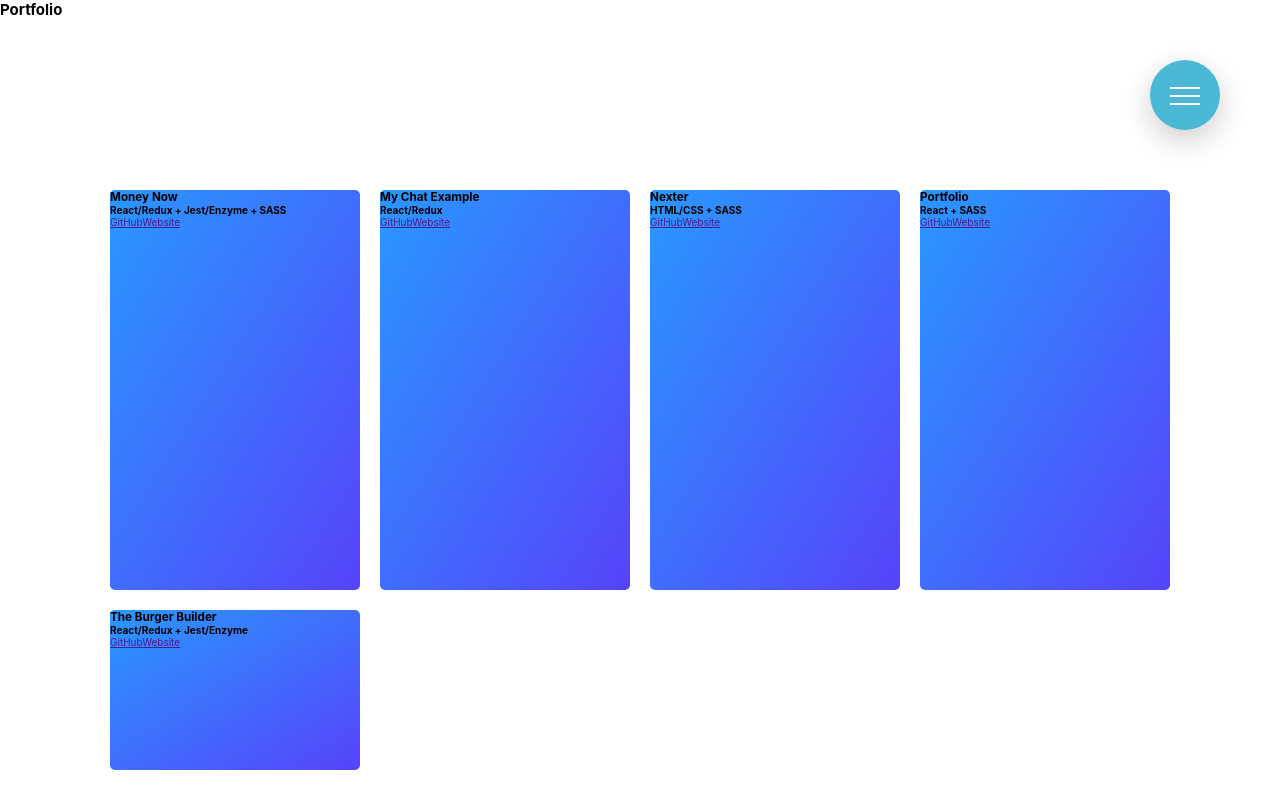
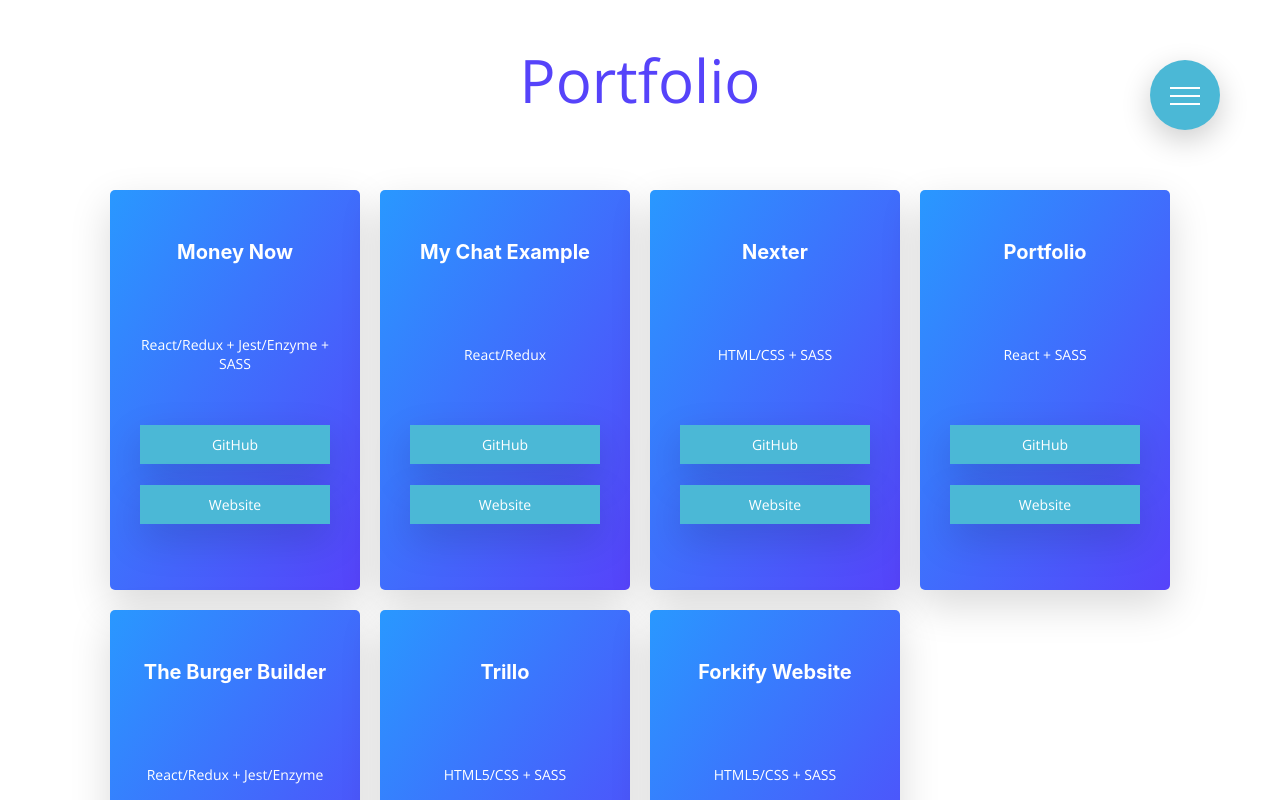
Before and after one commit to HenriqueFadoni/portfolio-2.0, a React (Create React App) app: page /portfolio in a window 1280 px wide. Shown: the top 800 px of the page. Built offline with nearby package versions, Linux system fonts and the light colour scheme.

Commit message:
Styling Portfolio

```diff
--- a/src/Pages/Portifolio/Portfolio.js
+++ b/src/Pages/Portifolio/Portfolio.js
@@ -3,28 +3,65 @@ import React, { Component } from 'react';
 class Portifolio extends Component {
     state = {
         projects: [
-            { title: "Money Now", skills: "React/Redux + Jest/Enzyme + SASS", github: "", website: "" },
-            { title: "My Chat Example", skills: "React/Redux", github: "", website: "" },
-            { title: "Nexter", skills: "HTML/CSS + SASS", github: "", website: "" },
-            { title: "Portfolio", skills: "React + SASS", github: "", website: "" },
-            { title: "The Burger Builder", skills: "React/Redux + Jest/Enzyme", github: "", website: "" }
-
+            {
+                title: "Money Now",
+                skills: "React/Redux + Jest/Enzyme + SASS",
+                github: "https://github.com/HenriqueFadoni/money-now",
+                website: "https://henriquefadoni.github.io/money-now/"
+            },
+            {
+                title: "My Chat Example",
+                skills: "React/Redux",
+                github: "https://github.com/HenriqueFadoni/my-chat-example",
+                website: "" },
+            {
+                title: "Nexter",
+                skills: "HTML/CSS + SASS",
+                github: "https://github.com/HenriqueFadoni/nexter",
+                website: "https://henriquefadoni.github.io/nexter/"
+            },
+            {
+                title: "Portfolio",
+                skills: "React + SASS",
+                github: "https://github.com/HenriqueFadoni/portfolio",
+                website: ""
+            },
+            {
+                title: "The Burger Builder",
+                skills: "React/Redux + Jest/Enzyme",
+                github: "https://github.com/HenriqueFadoni/the-burguer-builder",
+                website: "https://react-my-burger-fadoni.firebaseapp.com/"
+            },
+            {
+                title: "Trillo",
+                skills: "HTML5/CSS + SASS",
+                github: "https://github.com/HenriqueFadoni/trillo",
+                website: "https://henriquefadoni.github.io/trillo/"
+            },
+            {
+                title: "Forkify Website",
+                skills: "HTML5/CSS + SASS",
+                github: "https://github.com/HenriqueFadoni/Forkify-Website",
+                website: ""
+            }
         ]
     }
 
     render() {
-        const portfolioProjects = this.state.projects.map(project => {
+        const portfolioProjects = this.state.projects.map((project, index) => {
             return (
-                <div className="portfolio__item">
+                <div className="portfolio__item" key={index}>
                     <h3 className="portfolio__item-title">{project.title}</h3>
                     <h4 className="portfolio__item-skills">{project.skills}</h4>
                     <a
+                        className="portfolio__github"
                         target="_blank"
                         href={project.github}
                         rel="noopener noreferrer">
                         GitHub
                     </a>
                     <a
+                        className="portfolio__website"
                         target="_blank"
                         href={project.website}
                         rel="noopener noreferrer">
--- a/src/sass/pages/_portfolio.scss
+++ b/src/sass/pages/_portfolio.scss
@@ -1,11 +1,23 @@
 .portfolio {
     &__container {
-        height: 100vh;
+        min-height: 100vh;
         width: 100%;
 
         display: grid;
         grid-template-columns: 100vw;
-        grid-template-rows: 20vh 80vh;
+        grid-template-rows: 20vh auto;
+    }
+
+    &-title {
+        justify-self: center;
+        align-self: center;
+
+        h1 {
+            font-size: 6rem;
+            font-family: 'Open Sans', sans-serif;
+            font-weight: 200;
+            color: #5643fa;
+        }
     }
 
     &__list-container {
@@ -18,6 +30,8 @@
         grid-template-rows: repeat(auto-fit, minmax(min-content, 40rem));
         grid-gap: 2rem;
 
+        transition: all .2s;
+
         justify-content: center;
     }
 
@@ -25,11 +39,62 @@
         height: 100%;
         width: 100%;
 
+        display: grid;
+        grid-template-columns: 1fr;
+        grid-template-rows: repeat(4, minmax(min-content, 8rem));
+
+        text-align: center;
+
+        box-shadow: $shadow-light;
         border-radius: .5rem;
         background-image: linear-gradient(
             to bottom right,
             #2998ff,
             #5643fa
         );
+
+        transition: all .2s;
+
+        &-title {
+            display: inline-block;
+            font-size: 2rem;
+            color: $color-white;
+            margin: 5rem 0;
+        }
+
+        &-skills {
+            align-self: center;
+            font-family: 'Open Sans', sans-serif;
+            font-weight: 200;
+            font-size: 1.4rem;
+            color: $color-white;
+            margin: 0 3rem;
+        }
+
+        &:hover {
+            transform: scale(1.2);
+        }
+    }
+
+    &__github,
+    &__website {
+        align-self: center;
+
+        font-family: 'Open Sans', sans-serif;
+        font-weight: 200;
+        font-size: 1.4rem;
+        text-decoration: none;
+        padding: 1rem;
+        color: $color-white;
+        box-shadow: $shadow-light;
+        background-color: $color-secondary-darkest;
+    }
+
+    &__github { margin: 3rem 3rem 1rem 3rem };
+
+    &__website { margin: 1rem 3rem 3rem 3rem };
+
+    &__list-container:hover &__item:not(:hover) {
+        transform: scale(0.95);
     }
 }
```
